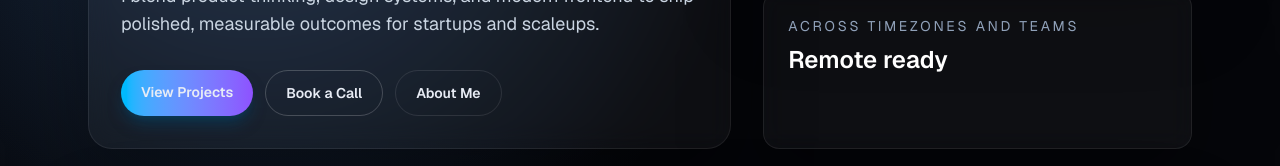
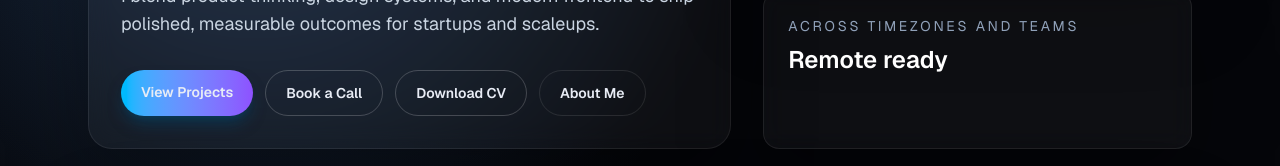
Before and after one commit to awai5an5er/Portfolio, a Next.js app: page / in a window 1280 px wide. Shown: the part 491-657 px from the top of the page. Built offline with nearby package versions, Linux system fonts and the light colour scheme.

Commit message:
added download cv button on home page

```diff
--- a/src/app/page.tsx
+++ b/src/app/page.tsx
@@ -63,6 +63,13 @@ export default function Home() {
               >
                 Book a Call
               </Link>
+              <a
+                href="/cv.pdf"
+                download
+                className="w-full rounded-full border border-white/20 px-5 py-3 text-center text-sm font-semibold text-white transition hover:border-white/40 hover:bg-white/10 sm:w-auto"
+              >
+                Download CV
+              </a>
               <Link
                 href="/about"
                 className="w-full rounded-full border border-white/10 px-5 py-3 text-center text-sm font-semibold text-slate-200 transition hover:border-white/30 hover:bg-white/5 sm:w-auto"
```
Also changed, not shown: 1 other file (tests, documents, lock files or other folders).
